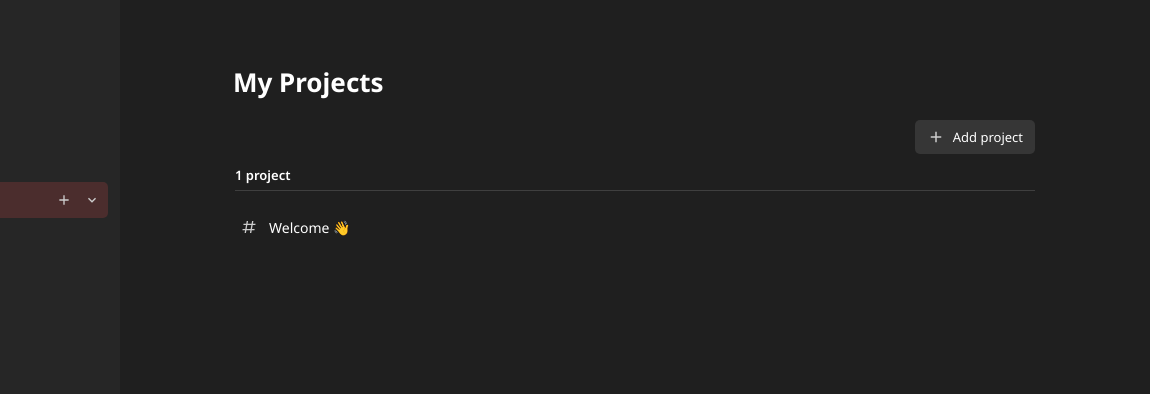
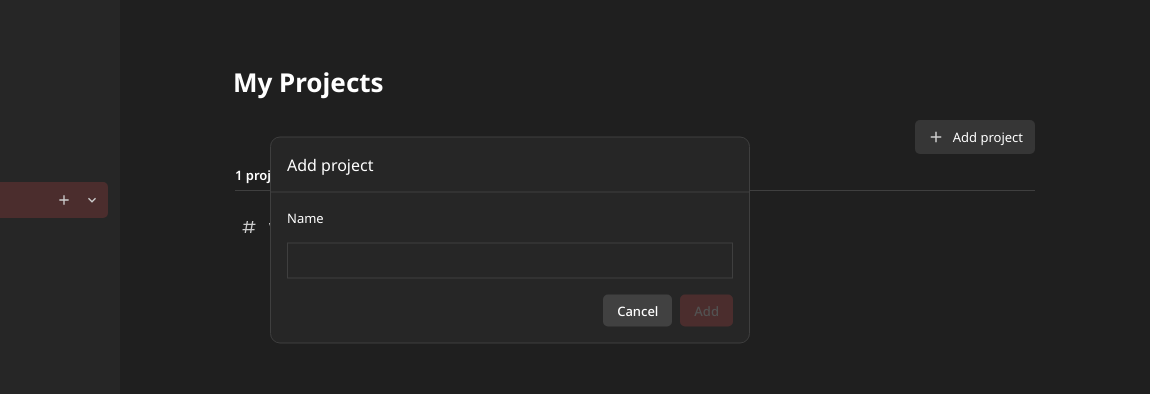
Before and after one commit to Splavacodo/todo-list-app, a website built with webpack: page src/index.html in a window 1280 px wide. Both pictures are taken after a click on the button 194 px from the left and 200 px from the top of the page. Shown: the top 394 px of the page, 130-1280 px from the left. Built offline with nearby package versions, Linux system fonts and the light colour scheme; files whose address does not match are found by name.

Commit message:
Added an add project model on button click for the add button in the sidebar that only handles rendering for now

```diff
--- a/src/index.html
+++ b/src/index.html
@@ -97,5 +97,19 @@
             </div>
         </form>
     </dialog>
+
+    <dialog id="add-project-dialog">
+        <form class="add-project-form" method="dialog">
+            <div class="add-project-header">Add project</div>
+
+            <label for="project-name">Name</label>
+            <input type="text" name="project-name" id="project-name" autocomplete="off">
+
+            <div class="project-submission-actions">
+                <button class="cancel-project-btn" formmethod="dialog">Cancel</button>
+                <button class="dialog-add-project-btn" disabled>Add</button>
+            </div>
+        </form>
+    </dialog>
 </body>
 </html>
--- a/src/styles/main.css
+++ b/src/styles/main.css
@@ -68,9 +68,28 @@ button {
     width: 550px;
 }
 
-.add-task-form {
+#add-project-dialog {
+    top: 30%;
+    left: 50%;
+    transform: translate(-50%, -50%);
+
+    background-color: var(--secondary-bg-color);
+    border: 1px solid #3f3f3f;
+    border-radius: 10px;
+    width: 480px;
+}
+
+.add-task-form,
+.add-project-form {
     display: flex;
     flex-direction: column;
+}
+
+.add-project-header {
+    color: var(--primary-text-color);
+    font-size: 16px;
+    padding: 16px;
+    border-bottom: 1px solid #3f3f3f;
 }
 
 .form-top-half {
@@ -92,7 +111,7 @@ button {
     background-color: transparent;
 }
 
-input,
+#task-name,
 textarea {
     background-color: var(--secondary-bg-color);
     color: var(--primary-text-color);
@@ -100,7 +119,18 @@ textarea {
     outline: none;
 }
 
-input {
+#project-name {
+    background-color: var(--secondary-bg-color);
+    color: var(--primary-text-color);
+    outline: none;
+    border: 1px solid #3f3f3f;
+
+    font-weight: 600;
+    padding: 8px;
+    margin: 0 16px;
+}
+
+#task-name {
     font-size: 16px;
     font-weight: 600;
 }
@@ -186,16 +216,24 @@ textarea {
     height: 16px;
 }
 
-.task-submission-actions {
+.task-submission-actions,
+.project-submission-actions {
     display: flex;
     justify-content: flex-start;
     gap: 8px;
     width: 100%;
 }
 
+.project-submission-actions {
+    padding: 16px;
+    align-items: center;
+}
+
 .cancel-task-btn,
 .dialog-add-task-btn,
-.task-placement-btn {
+.task-placement-btn,
+.cancel-project-btn,
+.dialog-add-project-btn {
     display: flex;
     justify-content: flex-start;
     align-items: center;
@@ -206,30 +244,41 @@ textarea {
     font-weight: 500;
 }
 
-.cancel-task-btn {
+.cancel-task-btn,
+.cancel-project-btn {
     margin-left: auto;
     background-color: #414141;
 }
 
-.cancel-task-btn:hover {
+.cancel-task-btn:hover,
+.cancel-project-btn:hover {
     background-color: #575757;
     cursor: pointer;
 }
 
-.dialog-add-task-btn:hover:not(:disabled) {
+.dialog-add-task-btn:hover:not(:disabled),
+.dialog-add-project-btn:hover:not(:disabled) {
     background-color: var(--primary-text-accent-color);
     cursor: pointer;
 }
 
-.dialog-add-task-btn {
+.dialog-add-task-btn,
+.dialog-add-project-btn {
     background-color: var(--primary-bg-accent-color);
 }
 
-.dialog-add-task-btn:not(:disabled) {
+.dialog-add-task-btn:not(:disabled),
+.dialog-add-project-btn:not(:disabled) {
     opacity: 1;
 }
 
-.dialog-add-task-btn:disabled {
+.dialog-add-task-btn:disabled,
+.dialog-add-project-btn:disabled {
     opacity: 0.2;
     cursor: not-allowed;
 }
+
+label {
+    padding: 16px;
+    color: var(--primary-text-color);
+}
--- a/src/ts/ui/controllers/SidebarController.ts
+++ b/src/ts/ui/controllers/SidebarController.ts
@@ -77,6 +77,10 @@ export class SidebarController {
             const editProjectMenu: HTMLDivElement = document.querySelector(".sidebar-edit-project-menu");
             editProjectMenu.style.display = "none";
         });
+
+        document.querySelector("#sidebar-add-project-btn").addEventListener("click", () => {
+            (document.querySelector("#add-project-dialog") as HTMLDialogElement).showModal();
+        });
     }
 
     renderSidebarProject(project: Project, projectIdx: string): void {
--- a/src/ts/ui/controllers/UIController.ts
+++ b/src/ts/ui/controllers/UIController.ts
@@ -111,6 +111,11 @@ export class UIController {
     }
 
     setupEventListeners() {
+        this.setupAddTaskDialogEventListerners();
+        this.setupAddProjectDialogEventListeners();
+    }
+
+    private setupAddTaskDialogEventListerners() {
         const taskDescription: HTMLTextAreaElement = document.querySelector('#task-description');
         const MAX_ROWS = 10;
 
@@ -268,4 +273,19 @@ export class UIController {
             (document.querySelector("#add-task-dialog") as HTMLDialogElement).close();
         });
     }
+
+    private setupAddProjectDialogEventListeners() {
+        const projectTitle: HTMLInputElement = document.querySelector("#project-name");
+        const addProjectBtn: HTMLButtonElement = document.querySelector(".dialog-add-project-btn");
+
+        projectTitle.addEventListener("input", () => {
+            (projectTitle.value === "") ? addProjectBtn.toggleAttribute("disabled") : addProjectBtn.removeAttribute("disabled");
+        });
+
+        addProjectBtn.addEventListener("click", (event) => {
+            event.preventDefault();
+
+            (document.querySelector("#add-project-dialog") as HTMLDialogElement).close();
+        })
+    }
 }
```
